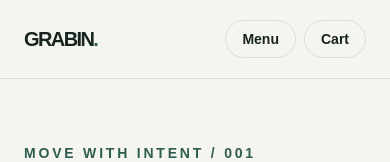
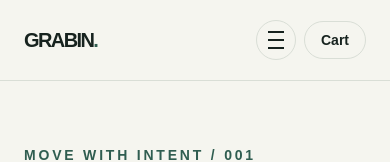
Before and after one commit to NemoAM7/pno_1, a Next.js app: page / in a window 390 px wide. Shown: the top 162 px of the page. Built offline with nearby package versions, Linux system fonts and the light colour scheme.

Commit message:
Use hamburger icon for mobile navigation

```diff
--- a/components/layout/MobileNav.tsx
+++ b/components/layout/MobileNav.tsx
@@ -8,7 +8,7 @@ export function MobileNav() {
 
   return (
     <div className="md:hidden">
-      <button type="button" onClick={() => setOpen((current) => !current)} className="rounded-full border border-ink px-4 py-2 text-sm font-bold" aria-expanded={open} aria-controls="mobile-navigation">{open ? 'Close' : 'Menu'}</button>
+      <button type="button" onClick={() => setOpen((current) => !current)} className="flex h-10 w-10 flex-col items-center justify-center gap-1.5 rounded-full border border-ink" aria-label={open ? 'Close navigation menu' : 'Open navigation menu'} aria-expanded={open} aria-controls="mobile-navigation"><span className={`block h-0.5 w-4 bg-ink transition-transform ${open ? 'translate-y-2 rotate-45' : ''}`} /><span className={`block h-0.5 w-4 bg-ink transition-opacity ${open ? 'opacity-0' : ''}`} /><span className={`block h-0.5 w-4 bg-ink transition-transform ${open ? '-translate-y-2 -rotate-45' : ''}`} /></button>
       {open && <nav id="mobile-navigation" className="absolute inset-x-0 top-full border-b border-line bg-paper px-6 py-5 shadow-lg"><div className="mx-auto flex max-w-7xl flex-col gap-5 text-sm font-bold uppercase tracking-[0.14em]"><Link href="/explore" onClick={() => setOpen(false)}>Explore</Link><Link href="/customize" onClick={() => setOpen(false)}>Customize</Link><Link href="/about" onClick={() => setOpen(false)}>About</Link><Link href="/contact" onClick={() => setOpen(false)}>Contact</Link></div></nav>}
     </div>
   );
```
